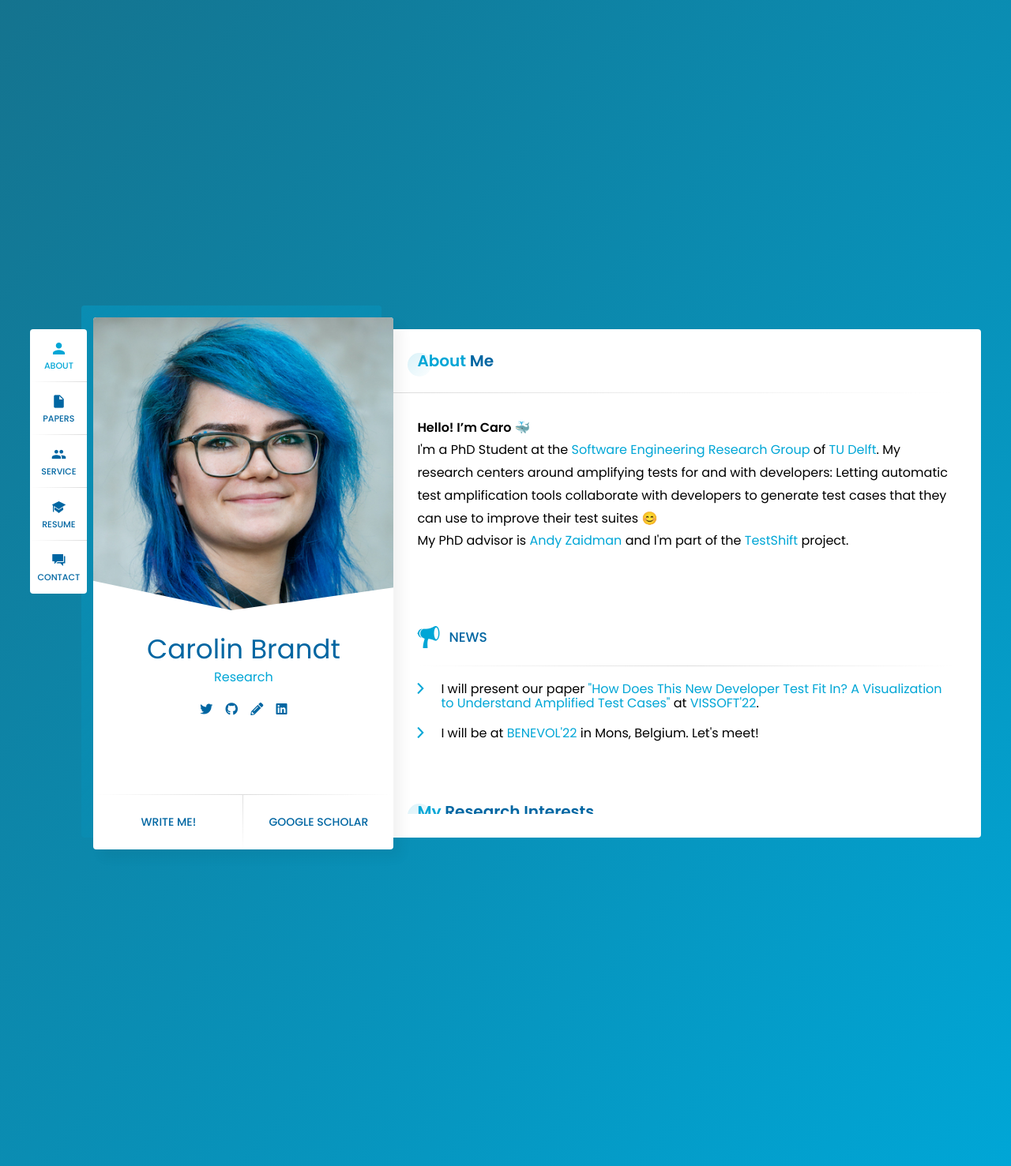
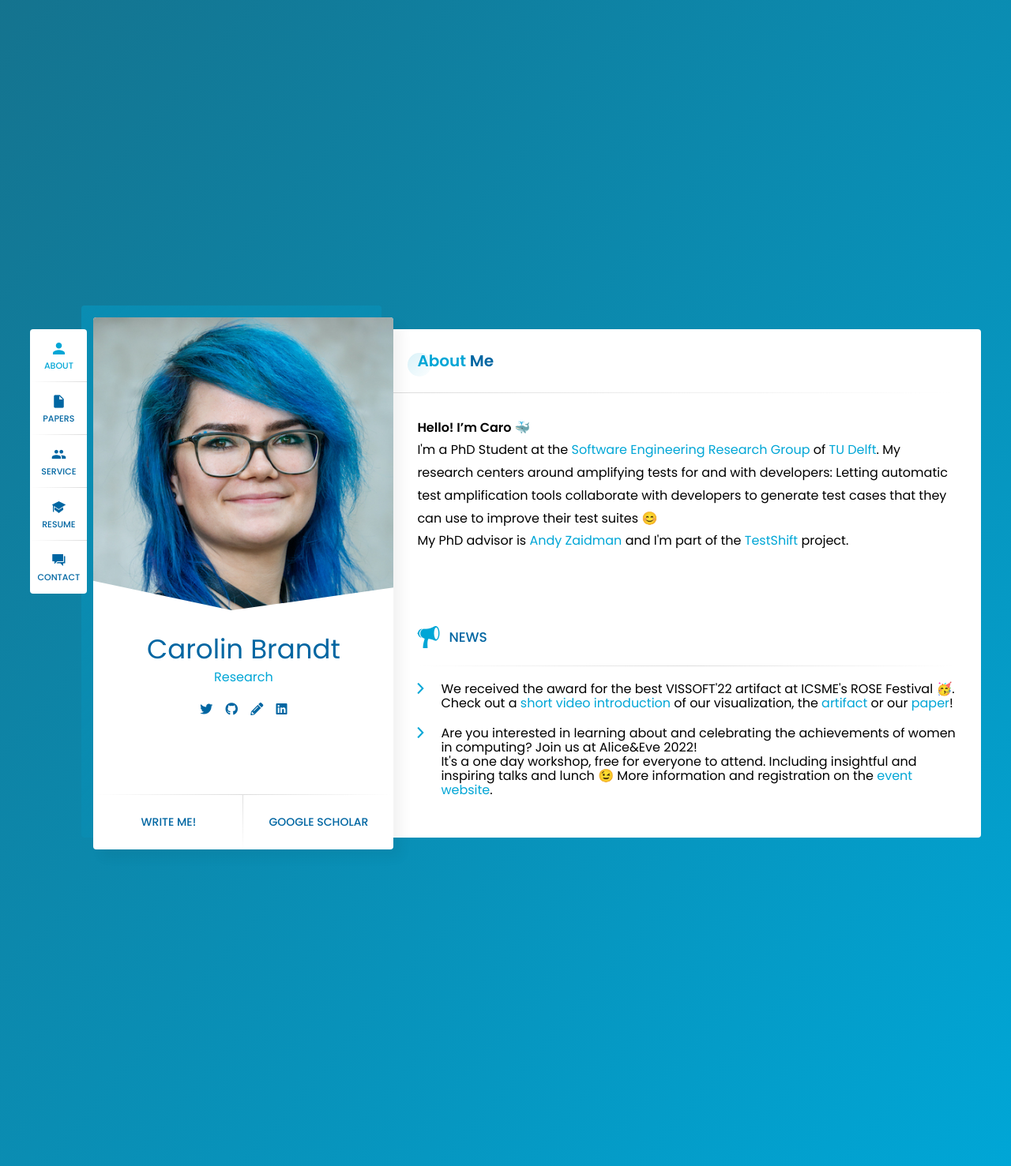
Before and after one commit to lacinoire/lacinoire.github.io, a Jekyll site: the page built from index.html, in a window 1280 px wide. Shown: the whole page at 79% size. Built offline with Jekyll 4.4.1, drawn with Linux system fonts in a browser that asks for light colours; nearby versions of some CDN libraries; some web fonts are replaced; the list of posts is cut into pages by our own code.

Commit message:
update news

```diff
--- a/_data/content.yml
+++ b/_data/content.yml
@@ -25,8 +25,10 @@ news:
       title: "News"
       icon: "speakerphone"
       items:
-        - label: "I will present our paper <a href=\"/publications/TIG_paper_VISSOFT_2022.pdf\">\"How Does This New Developer Test Fit In? A Visualization to Understand Amplified Test Cases\"</a> at <a href=\"https://vissoft.info/2022/program.html\">VISSOFT'22</a>."
-        - label: "I will be at <a href=\"https://benevol2022.github.io/\">BENEVOL'22</a> in Mons, Belgium. Let's meet!"
+        - label: "We received the award for the best VISSOFT'22 artifact at ICSME's ROSE Festival 🥳. Check out a <a href=\"https://zenodo.org/record/7022610\">short video introduction</a> of our visualization, the <a href=\"https://youtu.be/R5KDR_viFRA\">artifact</a> or our <a href=\"/publications/TIG_paper_VISSOFT_2022.pdf\">paper</a>!"
+        - label: "Are you interested in learning about and celebrating the achievements of women in computing? Join us at Alice&Eve 2022! </br>It's a one day workshop, free for everyone to attend. Including insightful and inspiring talks and lunch 😉 More information and registration on the <a href=\"https://alice-and-eve.github.io/2022/\">event website</a>."
+        # - label: "I will present our paper <a href=\"/publications/TIG_paper_VISSOFT_2022.pdf\">\"How Does This New Developer Test Fit In? A Visualization to Understand Amplified Test Cases\"</a> at <a href=\"https://vissoft.info/2022/program.html\">VISSOFT'22</a>."
+        # - label: "I will be at <a href=\"https://benevol2022.github.io/\">BENEVOL'22</a> in Mons, Belgium. Let's meet!"
 
   # list:
   #   - label: "Age"
```
Also changed, not shown: _works/1_tig_vissoft_2022.md (+4 -0 lines).
